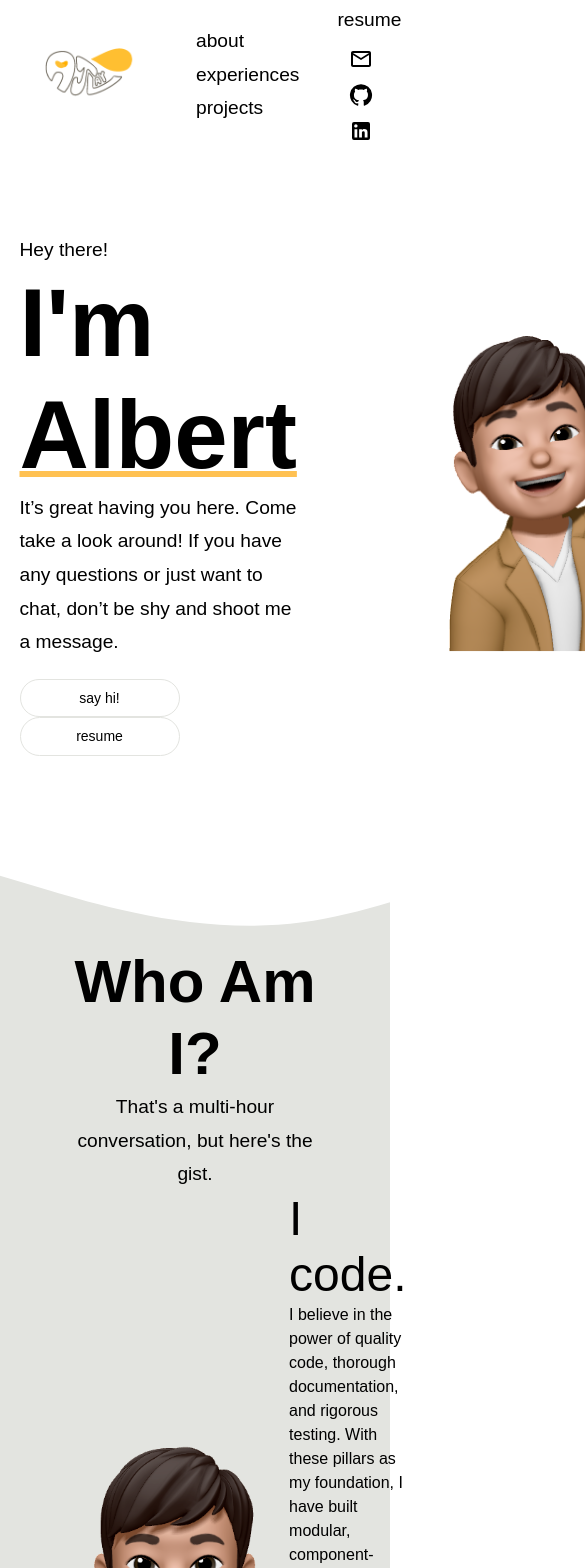
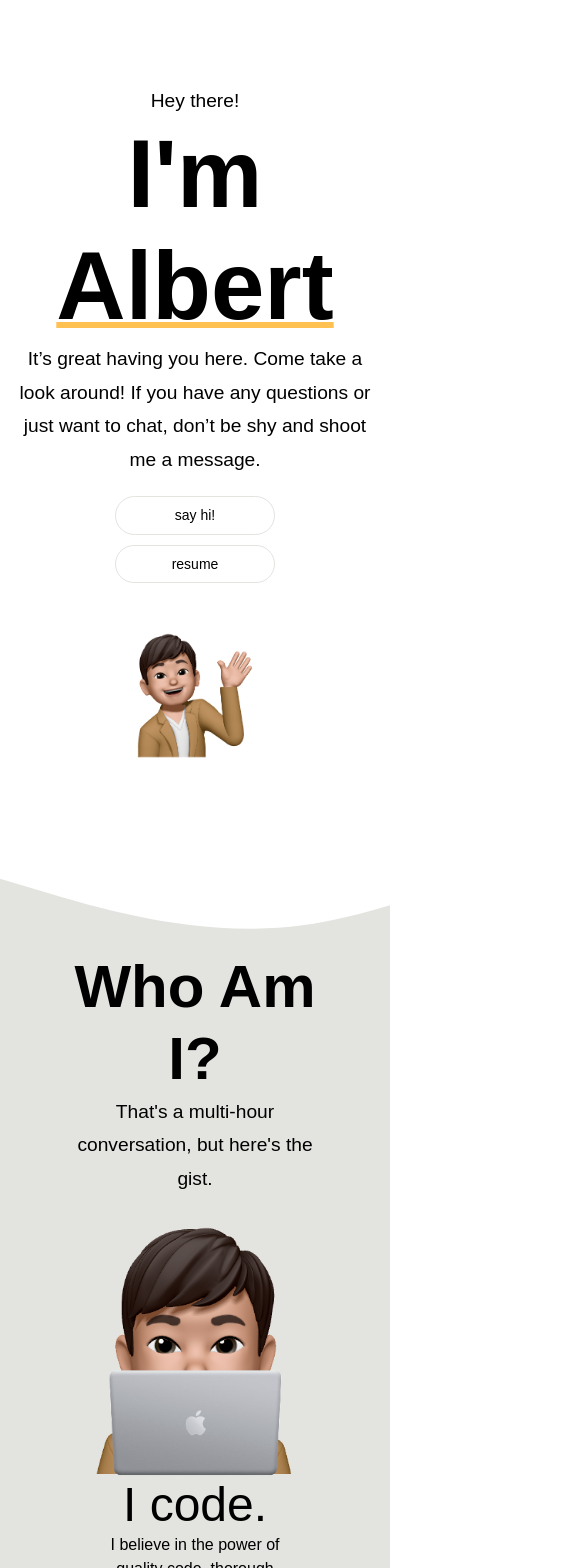
Before and after one commit to albertjlay/personal-website-v2, a React (Create React App) app: page / in a window 390 px wide. Shown: the top 1568 px of the page, 585 px wide, since content can reach past the window. Built offline with nearby package versions, Linux system fonts and the light colour scheme; the HTML template or start-up script is replaced by a standard one.

Commit message:
Make design responsive

```diff
--- a/src/components/sections/About.jsx
+++ b/src/components/sections/About.jsx
@@ -6,6 +6,7 @@ import shrugMemoji from '../../assets/memojis/shrug.png';
 import partyMemoji from '../../assets/memojis/party.png';
 import saBadge from '../../assets/sa-badge.png';
 import cpBadge from '../../assets/cp-badge.png';
+import useWindowDimensions from '../../helpers/window-dimensions';
 
 const aboutContent = [
   {
@@ -66,6 +67,7 @@ const WaveBottom = () => (
 );
 
 const About = () => {
+  const { width } = useWindowDimensions();
   return (
     <section className='about'>
       <WaveTop />
@@ -82,10 +84,11 @@ const About = () => {
             </Container>
           );
           const Image = () => <img src={content.image} alt={content.alt} />;
+
           return (
             <Container key={content.header} className='about-content'>
-              {idx % 2 ? <Text /> : <Image />}
-              {idx % 2 ? <Image /> : <Text />}
+              {idx % 2 && width > 900 ? <Text /> : <Image />}
+              {idx % 2 && width > 900 ? <Image /> : <Text />}
             </Container>
           );
         })}
--- a/src/components/sections/CallToAction.jsx
+++ b/src/components/sections/CallToAction.jsx
@@ -13,9 +13,9 @@ const CallToAction = () => {
           Now, let's hear from you! What exciting projects, opportunities, and stories have you got
           in store for me?
         </Typography>
+        <div className='action-buttons'>
           <PillButton
             borderColor='white'
-          sx={{ marginRight: '20px' }}
             href="mailto:albertjlay@gmail.com?subject=Hi%2C%20let's%20work%20together!&body=Tell%20me%20what's%20the%20email%20about%20and%20I'll%20get%20back%20to%20you%20as%20soon%20as%20possible.%0D%0A%0D%0AIn%20the%20meantime%2C%20have%20a%20nice%20day!"
           >
             email
@@ -28,6 +28,7 @@ const CallToAction = () => {
             <PillButton borderColor='white'>resume</PillButton>
           </a>
         </div>
+      </div>
     </section>
   );
 };
--- a/src/components/sections/Experience.jsx
+++ b/src/components/sections/Experience.jsx
@@ -104,6 +104,7 @@ const Experience = () => {
         viewBox='0 0 900 475'
         xmlns='http://www.w3.org/2000/svg'
         version='1.1'
+        preserveAspectRatio='xMaxYMid'
       >
         <g fill={addAlpha(viewedExpColor, 0.2)}>
           <circle r='156' cx='-50' cy='166'></circle>
@@ -123,20 +124,29 @@ const Experience = () => {
             onChange={changeViewedExp}
             className='experience-tab-list'
             variant='scrollable'
-            scrollButtons={false}
-            sx={{ '& .MuiTabs-indicator': { backgroundColor: viewedExpColor } }}
+            sx={{ '& .MuiTabs-indicator': { backgroundColor: viewedExpColor }, width: '100%' }}
           >
             {experienceContent.map(ec => (
               <Tab
                 value={ec.name}
                 key={ec.name}
                 label={ec.name}
-                sx={{ '&.Mui-selected': { fontWeight: 500, color: '#000' } }}
+                sx={{
+                  '&.Mui-selected': { fontWeight: 500, color: '#000' },
+                }}
               />
             ))}
           </TabList>
           {experienceContent.map((ec, idx) => (
-            <TabPanel key={ec.name} value={ec.name} index={idx} className='experience-tab'>
+            <TabPanel
+              key={ec.name}
+              value={ec.name}
+              index={idx}
+              className='experience-tab'
+              sx={{
+                maxWidth: '100vw',
+              }}
+            >
               <div className='experience-header'>
                 <img src={ec.logo} alt={`${ec.name}'s logo.`} />
                 <div className='experience-header-text'>
@@ -152,7 +162,7 @@ const Experience = () => {
               </div>
               <div className='experience-tools'>
                 {ec.tools.map(t => (
-                  <Typography key={t} variant='body1'>
+                  <Typography className='experience-tool' variant='body1'>
                     {t}
                   </Typography>
                 ))}
--- a/src/components/sections/Home.jsx
+++ b/src/components/sections/Home.jsx
@@ -16,10 +16,7 @@ const Home = () => {
           want to chat, don’t be shy and shoot me a message.
         </Typography>
         <div className='call-to-action'>
-          <PillButton
-            sx={{ marginRight: '20px' }}
-            href="mailto:albertjlay@gmail.com?subject=Hi%2C%20let's%20work%20together!&body=Tell%20me%20what's%20the%20email%20about%20and%20I'll%20get%20back%20to%20you%20as%20soon%20as%20possible.%0D%0A%0D%0AIn%20the%20meantime%2C%20have%20a%20nice%20day!"
-          >
+          <PillButton href="mailto:albertjlay@gmail.com?subject=Hi%2C%20let's%20work%20together!&body=Tell%20me%20what's%20the%20email%20about%20and%20I'll%20get%20back%20to%20you%20as%20soon%20as%20possible.%0D%0A%0D%0AIn%20the%20meantime%2C%20have%20a%20nice%20day!">
             say hi!
           </PillButton>
           <PillButton href='https://albertlaypersonalwebsite.s3.ca-central-1.amazonaws.com/resume-albert-lay.pdf'>
--- a/src/components/sections/Nav.jsx
+++ b/src/components/sections/Nav.jsx
@@ -3,10 +3,13 @@ import { AppBar, Toolbar, Box, Button } from '@mui/material';
 import logo from '../../assets/logo.png';
 import Socials from '../Socials';
 import { Link } from 'react-scroll';
+import useWindowDimensions from '../../helpers/window-dimensions';
 
 const sections = ['about', 'experiences', 'projects'];
 
 const NavBar = () => {
+  const { width } = useWindowDimensions();
+  if (width <= 900) return;
   return (
     <AppBar position='relative' color='transparent' sx={{ boxShadow: 'none' }}>
       <Toolbar>
--- a/src/components/sections/Projects.jsx
+++ b/src/components/sections/Projects.jsx
@@ -50,6 +50,9 @@ const Projects = () => {
                 },
                 '&:hover:before': {
                   opacity: 1,
+                },
+                '@media(max-width: 900px)': {
+                  width: '70vw',
                 },
               }}
             >
--- /dev/null
+++ b/src/helpers/window-dimensions.js
@@ -0,0 +1,25 @@
+// from https://stackoverflow.com/questions/36862334/get-viewport-window-height-in-reactjs
+import { useState, useEffect } from 'react';
+
+function getWindowDimensions() {
+  const { innerWidth: width, innerHeight: height } = window;
+  return {
+    width,
+    height,
+  };
+}
+
+export default function useWindowDimensions() {
+  const [windowDimensions, setWindowDimensions] = useState(getWindowDimensions());
+
+  useEffect(() => {
+    function handleResize() {
+      setWindowDimensions(getWindowDimensions());
+    }
+
+    window.addEventListener('resize', handleResize);
+    return () => window.removeEventListener('resize', handleResize);
+  }, []);
+
+  return windowDimensions;
+}
--- a/src/style.scss
+++ b/src/style.scss
@@ -14,7 +14,7 @@ main {
   margin-top: 10vh;
 
   .intro {
-    width: 35rem;
+    max-width: 35rem;
     margin-right: 150px;
 
     .name {
@@ -24,6 +24,31 @@ main {
 
   img {
     width: 300px;
+  }
+
+  .call-to-action {
+    display: flex;
+    gap: 20px;
+  }
+
+  @media (max-width: 900px) {
+    flex-direction: column;
+    text-align: center;
+
+    .intro {
+      margin: auto;
+    }
+
+    img {
+      width: 30vw;
+      margin-top: 50px;
+    }
+
+    .call-to-action {
+      flex-direction: column;
+      align-items: center;
+      gap: 10px;
+    }
   }
 }
 
@@ -58,11 +83,21 @@ section {
     z-index: -1;
     position: relative;
     &.top-wave {
-      margin-bottom: -5px;
+      margin-bottom: -1vw;
     }
     &.bottom-wave {
-      margin-top: -100px;
+      margin-top: -1vw;
       background-color: #fbf9f9;
+    }
+  }
+
+  @media (max-width: 900px) {
+    .about-body {
+      .about-content {
+        flex-direction: column;
+        text-align: center;
+        margin: 2em 0;
+      }
     }
   }
 }
@@ -70,16 +105,15 @@ section {
 .experience {
   margin-top: -10px;
   position: relative;
-  height: 100vh;
-  background-color: #fbf9f9;
 
   .background {
     position: absolute;
     left: 0;
     top: 0;
-
-    // height: 100vh;
     width: 100vw;
+    background-color: #fbf9f9;
+    z-index: -1;
+    height: 100%;
   }
 
   .experience-tabs {
@@ -87,7 +121,7 @@ section {
     flex-direction: column;
     justify-content: center;
     align-items: center;
-    width: 45rem;
+    max-width: 45rem;
     h3 {
       font-size: 2.3rem;
     }
@@ -107,9 +141,13 @@ section {
       }
 
       .experience-tools {
-        display: flex;
-        p {
-          margin: 1rem 3rem 1rem 0;
+        max-width: 100vw;
+        margin: 1rem 0;
+        overflow-wrap: break-word;
+        .experience-tool {
+          display: inline-block;
+          margin-right: 3rem;
+          margin-bottom: 0.5rem;
         }
       }
 
@@ -146,13 +184,27 @@ section {
       }
     }
   }
+
+  @media (max-width: 900px) {
+    .experience-tabs {
+      .experience-tab {
+        .experience-header {
+          flex-direction: column;
+          text-align: center;
+        }
+        .experience-tools {
+          text-align: center;
+        }
+      }
+    }
+  }
 }
 
 .projects {
   padding: 10vh 5vw;
   background-image: url(./assets/projects-background.svg);
-  background-repeat: no-repeat;
-  background-size: cover;
+  // background-repeat: no-repeat;
+  // background-size: cover;
 
   .project-cards {
     .project-card {
@@ -172,6 +224,26 @@ section.call-to-action {
     width: 200px;
     margin: 0 100px;
   }
+
+  .action-buttons {
+    display: flex;
+    gap: 20px;
+  }
+
+  @media (max-width: 900px) {
+    flex-direction: column;
+    text-align: center;
+
+    img {
+      width: 30vw;
+    }
+
+    .action-buttons {
+      flex-direction: column;
+      align-items: center;
+      gap: 10px;
+    }
+  }
 }
 
 footer {
```
Also changed, not shown: src/assets/experiences-background.svg (added), src/assets/projects-background.svg. Lines whose indentation alone changed are shown as unchanged.
